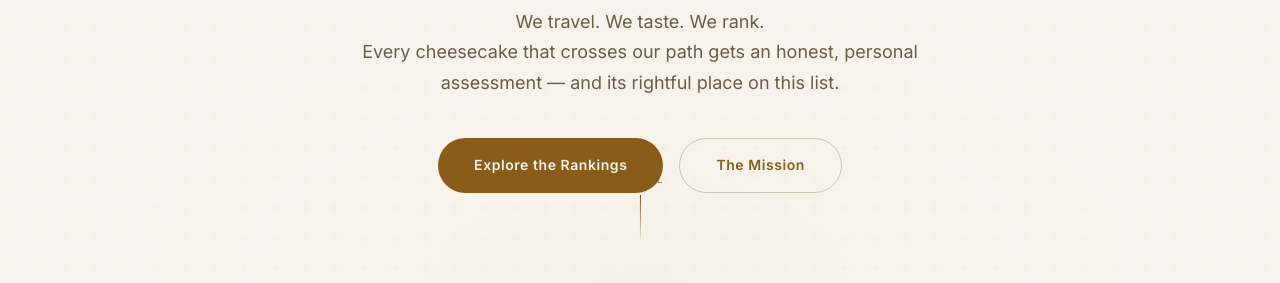
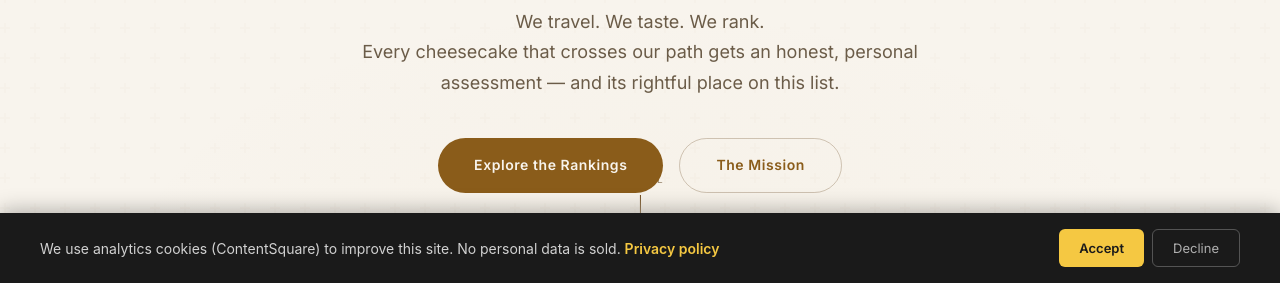
Before and after one commit to julian08100/Best-Cheesecake-in-the-World, a plain HTML site: page index.html in a window 1280 px wide. Shown: the part 517-800 px from the top of the page. Drawn offline with nearby package versions, Linux system fonts and the light colour scheme; a web font is replaced by a local one.

Commit message:
Add GDPR cookie consent banner and gate ContentSquare behind user consent

```diff
--- a/index.html
+++ b/index.html
@@ -12,7 +12,7 @@
   <link href="https://fonts.googleapis.com/css2?family=Playfair+Display:ital,wght@0,400;0,600;0,700;0,900;1,400;1,700&family=Inter:wght@300;400;500;600&display=swap" rel="stylesheet" />
   <link rel="stylesheet" href="css/styles.css" />
   <link rel="stylesheet" href="https://unpkg.com/leaflet@1.9.4/dist/leaflet.css" />
-    <script src="https://t.contentsquare.net/uxa/8c97f5ee65968.js"></script>
+    <script>(function(){if(localStorage.getItem('cs-consent')=='accepted'){var s=document.createElement('script');s.async=1;s.src='https://t.contentsquare.net/uxa/8c97f5ee65968.js';document.head.appendChild(s);}})();</script>
 </head>
 <body>
 
@@ -287,5 +287,26 @@
 
   <script src="https://unpkg.com/leaflet@1.9.4/dist/leaflet.js"></script>
   <script src="js/app.js"></script>
+
+<!-- Cookie consent banner -->
+<div id="cookie-banner" style="display:none;position:fixed;bottom:0;left:0;right:0;z-index:99999;background:#1a1a1a;color:#fff;padding:16px 24px;font-family:-apple-system,BlinkMacSystemFont,'Segoe UI',sans-serif;font-size:14px;line-height:1.5;box-shadow:0 -2px 20px rgba(0,0,0,0.3);">
+  <div style="max-width:1200px;margin:0 auto;display:flex;flex-wrap:wrap;align-items:center;gap:16px;">
+    <p style="flex:1;margin:0;min-width:240px;color:rgba(255,255,255,0.8);">We use analytics cookies (ContentSquare) to improve this site. No personal data is sold. <a href="privacy/" style="color:#f5c842;font-weight:600;">Privacy policy</a></p>
+    <div style="display:flex;gap:8px;flex-shrink:0;">
+      <button onclick="acceptCS()" style="background:#f5c842;color:#1a1a1a;border:none;padding:10px 20px;border-radius:6px;cursor:pointer;font-weight:700;font-size:13px;">Accept</button>
+      <button onclick="declineCS()" style="background:transparent;color:rgba(255,255,255,0.65);border:1px solid rgba(255,255,255,0.25);padding:10px 20px;border-radius:6px;cursor:pointer;font-size:13px;">Decline</button>
+    </div>
+  </div>
+</div>
+<script>
+(function(){
+  var banner=document.getElementById('cookie-banner');
+  var c=localStorage.getItem('cs-consent');
+  if(!c) banner.style.display='block';
+  else if(c==='accepted'){var s=document.createElement('script');s.async=1;s.src='https://t.contentsquare.net/uxa/8c97f5ee65968.js';document.head.appendChild(s);}
+})();
+function acceptCS(){localStorage.setItem('cs-consent','accepted');document.getElementById('cookie-banner').style.display='none';var s=document.createElement('script');s.async=1;s.src='https://t.contentsquare.net/uxa/8c97f5ee65968.js';document.head.appendChild(s);}
+function declineCS(){localStorage.setItem('cs-consent','declined');document.getElementById('cookie-banner').style.display='none';}
+</script>
 </body>
 </html>
```
Also changed, not shown: privacy/index.html (+1 -1 lines), terms/index.html (+1 -1 lines).
